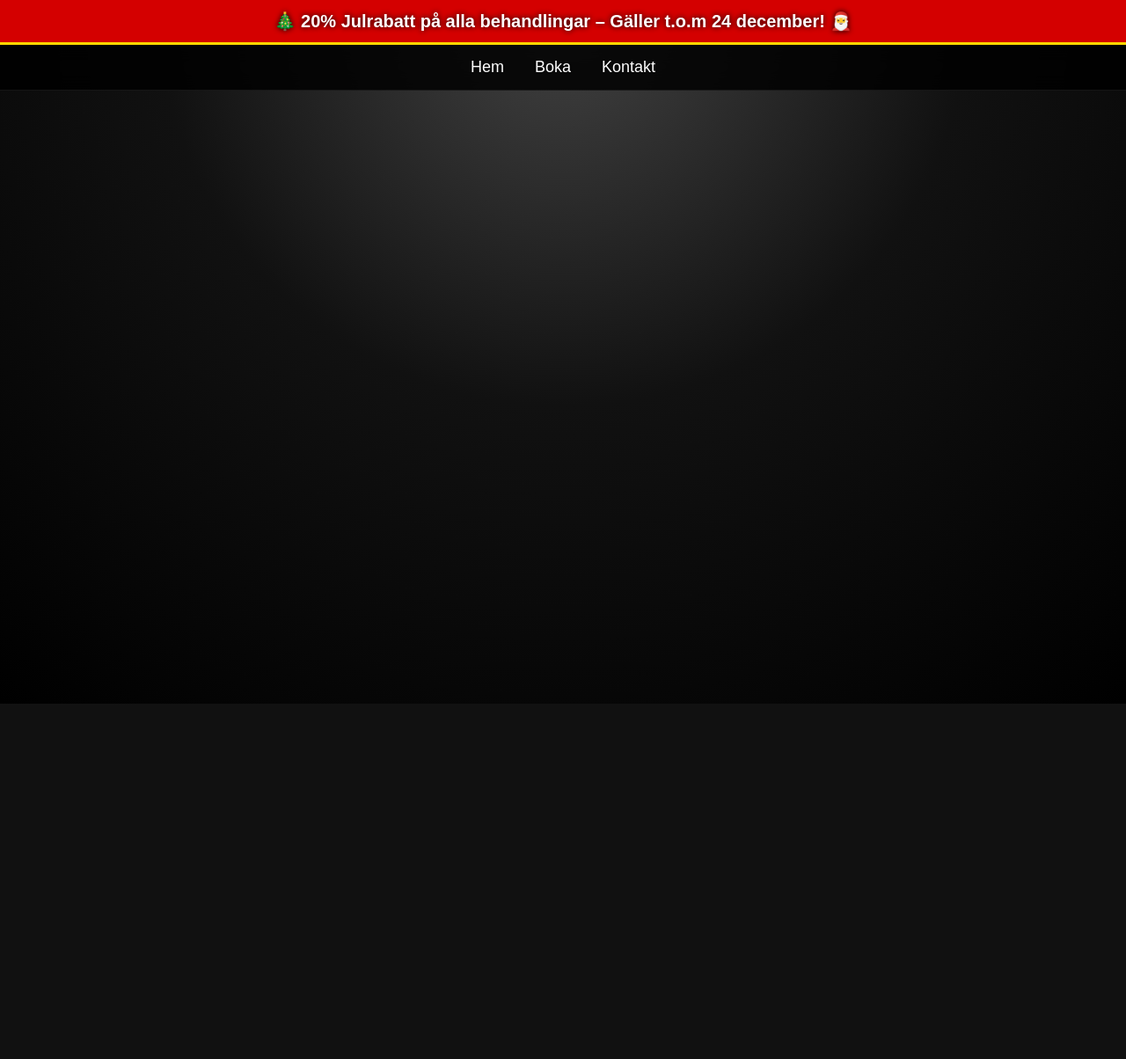
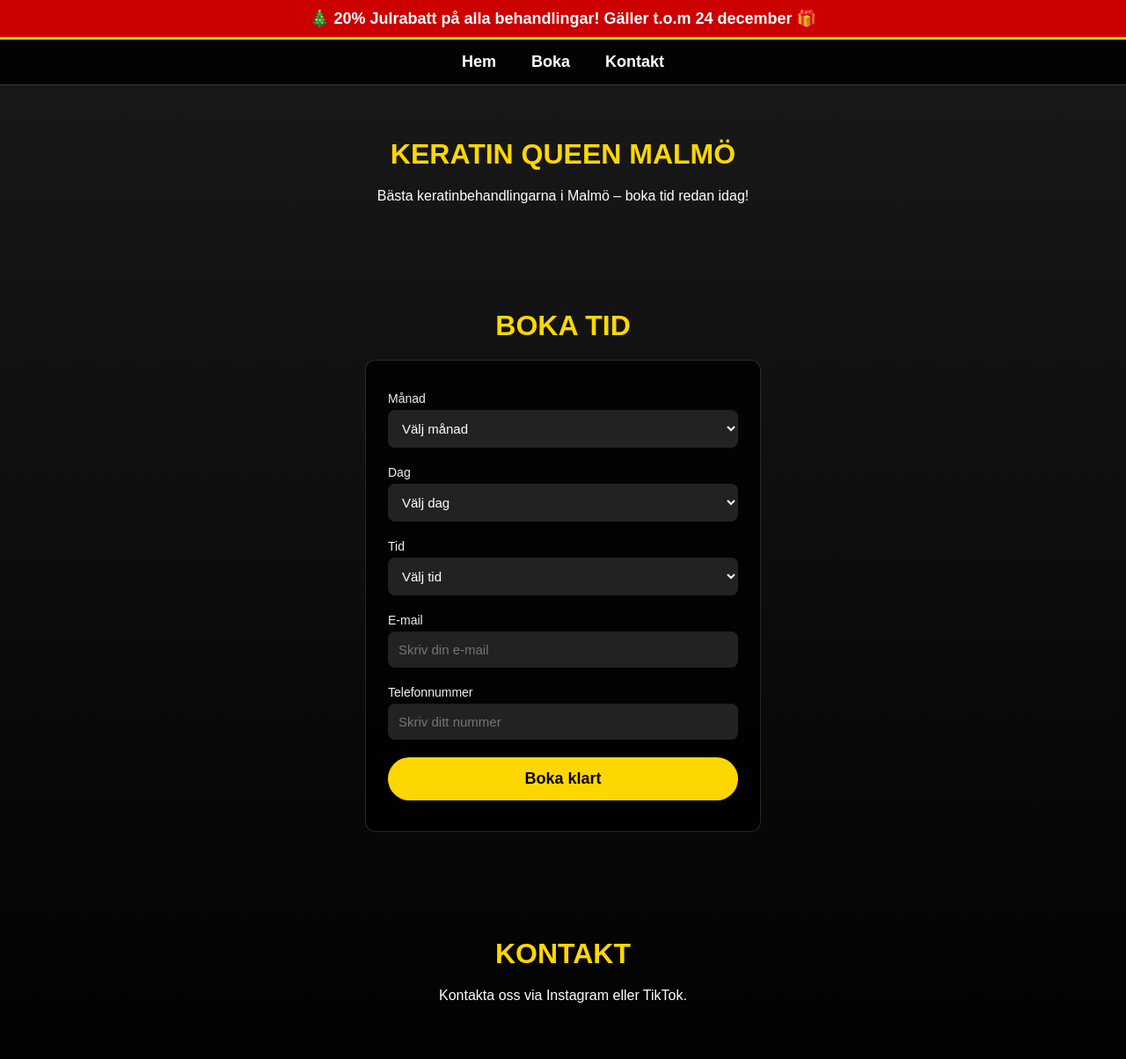
Before and after one commit to realghost120/KeratinApp, a website: page index.html in a window 1280 px wide. Shown: the top 1204 px of the page at 88% size. Drawn offline with Linux system fonts and the light colour scheme.

Commit message:
Refactor index.html for improved layout and styles
Updated the HTML structure and styles for the booking page, including changing the banner and navbar styles, and modifying the booking form layout.

```diff
--- a/index.html
+++ b/index.html
@@ -3,222 +3,149 @@
 <head>
   <meta charset="UTF-8">
   <meta name="viewport" content="width=device-width, initial-scale=1.0">
-  <title>Keratin Queen – Bokning</title>
+  <title>Keratin Queen Malmö – Bokning</title>
 
   <style>
-    * {
-      box-sizing: border-box;
-      margin: 0;
-      padding: 0;
+    * { margin: 0; padding: 0; box-sizing: border-box; }
+    body {
+      font-family: Arial, sans-serif;
+      background: linear-gradient(#1a1a1a, #000);
+      color: white;
+      text-align: center;
     }
 
-    body {
-      font-family: Arial, sans-serif;
-      background: #111;
-      color: #fff;
-      text-align: center;
-      min-height: 100vh;
+    /* --- TOP BANNER --- */
+    .top-banner {
+      background: #cc0000;
+      padding: 10px;
+      font-size: 18px;
+      font-weight: bold;
+      border-bottom: 3px solid gold;
     }
 
-    /* JULBANNER */
-    .christmas-banner {
-      background: #d40000;
-      color: #fff;
-      font-size: 20px;
-      padding: 12px;
-      border-bottom: 3px solid gold;
+    /* --- NAVBAR --- */
+    nav {
+      background: rgba(0,0,0,0.85);
+      padding: 15px;
+      display: flex;
+      justify-content: center;
+      gap: 40px;
+      position: sticky;
+      top: 0;
+      z-index: 10;
+      border-bottom: 1px solid rgba(255,255,255,0.2);
+    }
+    nav a {
+      color: white;
+      text-decoration: none;
+      font-size: 18px;
       font-weight: bold;
-      text-shadow: 0 0 6px black;
     }
 
-    /* Background */
-    .bg-pattern {
-      position: fixed;
-      inset: 0;
-      background: radial-gradient(circle at top, #444 0, #111 45%, #000 100%);
-      z-index: -2;
+    /* --- SECTIONS --- */
+    section {
+      padding: 60px 20px;
+    }
+    h2 {
+      font-size: 32px;
+      margin-bottom: 20px;
+      color: gold;
+      text-transform: uppercase;
     }
 
-    .bg-overlay {
-      position: fixed;
-      inset: 0;
-      background-size: cover;
-      background-position: center;
-      opacity: 0.12;
-      z-index: -1;
-    }
-
-    nav {
-      background: rgba(0, 0, 0, 0.85);
-      padding: 15px 30px;
-      display: flex;
-      justify-content: center;
-      gap: 35px;
-      font-size: 18px;
-      position: sticky;
-      top: 0;
-      z-index: 100;
-      border-bottom: 1px solid rgba(255,255,255,0.08);
-      backdrop-filter: blur(10px);
-    }
-
-    nav a {
-      color: #fff;
-      text-decoration: none;
-      position: relative;
-    }
-
-    nav a::after {
-      content: "";
-      position: absolute;
-      bottom: -5px;
-      left: 0;
-      width: 0;
-      height: 2px;
-      background: gold;
-      transition: 0.3s;
-    }
-
-    nav a:hover::after { width: 100%; }
-
-    .section {
-      padding: 60px 20px;
-      opacity: 0;
-      transform: translateY(40px);
-      transition: all 0.9s ease;
-    }
-    .section.visible {
-      opacity: 1;
-      transform: translateY(0);
-    }
-
-    .section-title {
-      font-size: 36px;
-      margin-bottom: 30px;
-    }
-
-    /* HERO */
-    #hero {
-      padding-top: 80px;
-    }
-
-    .hero-inner {
-      max-width: 900px;
+    /* --- BOOKING BOX --- */
+    .box {
+      background: rgba(0,0,0,0.8);
+      padding: 25px;
+      max-width: 450px;
       margin: auto;
-      display: flex;
-      flex-wrap: wrap;
-      align-items: center;
-      justify-content: center;
-      gap: 40px;
-    }
-
-    .hero-logo {
-      width: 200px;
-      height: 200px;
-      border-radius: 50%;
-      border: 4px solid gold;
-      overflow: hidden;
-      background: black;
-      display: flex;
-      align-items: center;
-      justify-content: center;
-    }
-
-    .hero-logo img {
-      width: 100%;
-      height: 100%;
-      object-fit: cover;
-    }
-
-    .hero-text {
-      max-width: 500px;
+      border-radius: 12px;
+      border: 1px solid rgba(255,255,255,0.15);
       text-align: left;
     }
 
-    .hero-text h1 {
-      font-size: 38px;
-      margin-bottom: 10px;
-    }
-
-    /* BOKNING */
-    .box {
-      max-width: 500px;
-      background: rgba(0,0,0,0.85);
-      margin: auto;
-      padding: 25px;
-      border-radius: 16px;
-      border: 1px solid rgba(255,255,255,0.1);
-      box-shadow: 0 0 20px black;
+    label {
+      display: block;
+      font-size: 14px;
+      margin-bottom: 5px;
+      margin-top: 10px;
+      color: #f0f0f0;
     }
 
     select, input {
       width: 100%;
       padding: 12px;
+      border-radius: 8px;
+      border: none;
       margin-bottom: 10px;
-      border-radius: 12px;
-      border: none;
-      background: #1a1a1a;
+      font-size: 15px;
+      background: #222;
       color: white;
-      font-size: 16px;
     }
 
     button {
       width: 100%;
-      padding: 12px;
-      border-radius: 20px;
-      border: none;
+      padding: 14px;
       background: gold;
       color: black;
+      border: none;
+      border-radius: 999px;
+      font-size: 18px;
       font-weight: bold;
-      font-size: 18px;
       cursor: pointer;
+      margin-top: 10px;
     }
 
     #doneMessage {
       margin-top: 10px;
+      font-size: 16px;
       font-weight: bold;
     }
-    #doneMessage.error { color: #ff4444; }
 
+    /* --- SOCIAL CARDS --- */
+    .social-card {
+      background: rgba(0,0,0,0.8);
+      padding: 20px;
+      margin: 15px auto;
+      max-width: 500px;
+      border-radius: 12px;
+      border: 1px solid rgba(255,255,255,0.2);
+    }
+    .social-card h3 { color: gold; }
+
+    footer {
+      margin-top: 40px;
+      padding: 20px;
+      background: rgba(0,0,0,0.7);
+      font-size: 14px;
+    }
   </style>
 </head>
 
 <body>
 
-<div class="christmas-banner">🎄 20% Julrabatt på alla behandlingar – Gäller t.o.m 24 december! 🎅</div>
-
-<div class="bg-pattern"></div>
+<div class="top-banner">🎄 20% Julrabatt på alla behandlingar! Gäller t.o.m 24 december 🎁</div>
 
 <nav>
-  <a href="#hero">Hem</a>
+  <a href="#home">Hem</a>
   <a href="#book">Boka</a>
   <a href="#contact">Kontakt</a>
 </nav>
 
-<!-- HERO -->
-<section class="section" id="hero">
-  <div class="hero-inner">
-
-    <div class="hero-logo">
-      <img src="https://png.pngtree.com/png-clipart/20240718/original/pngtree-gold-gradient-womens-hair-salon-logo-design-png-image_15583665.png">
-    </div>
-
-    <div class="hero-text">
-      <h1>Keratin Queen Malmö</h1>
-      <p>Lyxig keratin- & proteinbehandling för glansigt, friskt och rakt hår.</p>
-    </div>
-
-  </div>
+<!-- HOME SECTION -->
+<section id="home">
+  <h2>Keratin Queen Malmö</h2>
+  <p>Bästa keratinbehandlingarna i Malmö – boka tid redan idag!</p>
 </section>
 
-<!-- BOKNING -->
-<section class="section" id="book">
-  <h2 class="section-title">Boka tid</h2>
+<!-- BOOKING -->
+<section id="book">
+  <h2>Boka Tid</h2>
 
   <div class="box">
     <label>Månad</label>
     <select id="month">
-      <option value="">--Välj--</option>
+      <option value="">Välj månad</option>
       <option value="01">Januari</option>
       <option value="02">Februari</option>
       <option value="03">Mars</option>
@@ -234,80 +161,77 @@
     </select>
 
     <label>Dag</label>
-    <select id="day"><option value="">--Välj--</option></select>
+    <select id="day">
+      <option value="">Välj dag</option>
+    </select>
 
     <label>Tid</label>
-    <select id="start"><option value="">--Välj--</option></select>
+    <select id="time">
+      <option value="">Välj tid</option>
+    </select>
 
     <label>E-mail</label>
-    <input type="email" id="customerEmail">
+    <input type="email" id="email" placeholder="Skriv din e-mail">
 
     <label>Telefonnummer</label>
-    <input type="tel" id="customerPhone">
+    <input type="tel" id="phone" placeholder="Skriv ditt nummer">
 
-    <button id="finishBtn">Boka klart</button>
+    <button onclick="sendBooking()">Boka klart</button>
 
-    <p id="doneMessage"></p>
+    <div id="doneMessage"></div>
   </div>
 </section>
 
-<!-- KONTAKT -->
-<section class="section" id="contact">
-  <h2 class="section-title">Kontakt</h2>
-  <p>Keratin Queen Malmö</p>
-  <p>Skriv till oss på Instagram eller TikTok.</p>
+<!-- CONTACT -->
+<section id="contact">
+  <h2>Kontakt</h2>
+  <p>Kontakta oss via Instagram eller TikTok.</p>
 </section>
 
-<footer style="margin-top:50px; padding:15px; background:#000;">
-  © <span id="year"></span> Keratin Queen Malmö
-</footer>
+<footer>© 2024 Keratin Queen Malmö</footer>
 
 <script>
-  document.getElementById("year").textContent = new Date().getFullYear();
-
-  const monthSelect = document.getElementById("month");
+  // --- Fill days ---
   const daySelect = document.getElementById("day");
-  const timeSelect = document.getElementById("start");
-  const msg = document.getElementById("doneMessage");
-
   for (let i = 1; i <= 31; i++) {
-    const d = i < 10 ? "0" + i : i;
+    let d = i < 10 ? "0" + i : i;
     daySelect.innerHTML += `<option value="${d}">${d}</option>`;
   }
 
-  function loadTimes() {
-    if (!monthSelect.value || !daySelect.value) return;
+  // --- Fill times ---
+  document.getElementById("month").onchange = fillTimes;
+  document.getElementById("day").onchange = fillTimes;
 
-    timeSelect.innerHTML = '<option value="">--Välj--</option>';
+  function fillTimes() {
+    const t = document.getElementById("time");
+    t.innerHTML = '<option value="">Välj tid</option>';
 
-    const hours = ["10:00", "14:00", "17:00"];
-    hours.forEach(t => {
-      timeSelect.innerHTML += `<option value="${t}">${t}</option>`;
+    if (!document.getElementById("month").value ||
+        !document.getElementById("day").value) return;
+
+    ["10:00", "14:00", "17:00"].forEach(time => {
+      t.innerHTML += `<option value="${time}">${time}</option>`;
     });
   }
 
-  monthSelect.addEventListener("change", loadTimes);
-  daySelect.addEventListener("change", loadTimes);
-
-  document.getElementById("finishBtn").addEventListener("click", () => {
-    const month = monthSelect.value;
-    const day = daySelect.value;
-    const time = timeSelect.value;
-    const email = document.getElementById("customerEmail").value;
-    const phone = document.getElementById("customerPhone").value;
-
-    msg.textContent = "";
-    msg.classList.remove("error");
+  // --- SEND BOOKING ---
+  function sendBooking() {
+    const month = document.getElementById("month").value;
+    const day = document.getElementById("day").value;
+    const time = document.getElementById("time").value;
+    const email = document.getElementById("email").value;
+    const phone = document.getElementById("phone").value;
+    const msg = document.getElementById("doneMessage");
 
     if (!month || !day || !time || !email || !phone) {
-      msg.textContent = "Vänligen fyll i alla fält!";
-      msg.classList.add("error");
+      msg.style.color = "red";
+      msg.textContent = "❌ Fyll i alla fält!";
       return;
     }
 
     fetch("https://keratin-server.onrender.com/book", {
       method: "POST",
-      headers: { "Content-Type": "application/json" },
+      headers: {"Content-Type": "application/json"},
       body: JSON.stringify({
         date: `${day}/${month}`,
         time,
@@ -315,22 +239,21 @@
         phone
       })
     })
-    .then(res => res.json())
+    .then(r => r.json())
     .then(data => {
-      if (data.success) msg.textContent = "✔ Bokning skickad!";
-      else if (data.error === "Tid upptagen") {
-        msg.textContent = "❌ Denna tid är redan bokad!";
-        msg.classList.add("error");
+      if (data.success) {
+        msg.style.color = "#00e676";
+        msg.textContent = "✔ Bokning skickad!";
       } else {
-        msg.textContent = "❌ Ett fel uppstod.";
-        msg.classList.add("error");
+        msg.style.color = "red";
+        msg.textContent = "❌ Tiden är upptagen!";
       }
     })
     .catch(() => {
-      msg.textContent = "❌ Kunde inte kontakta servern.";
-      msg.classList.add("error");
+      msg.style.color = "red";
+      msg.textContent = "❌ Serverfel!";
     });
-  });
+  }
 </script>
 
 </body>
```
